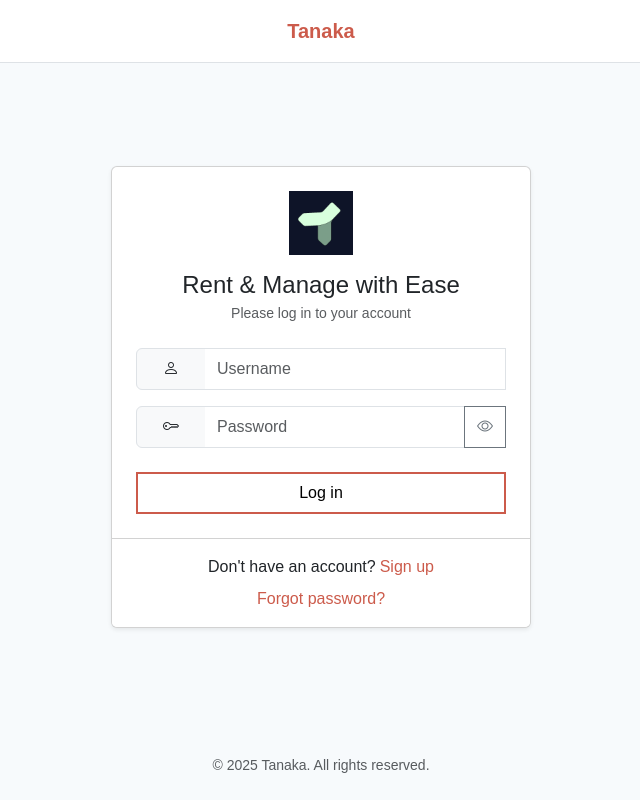
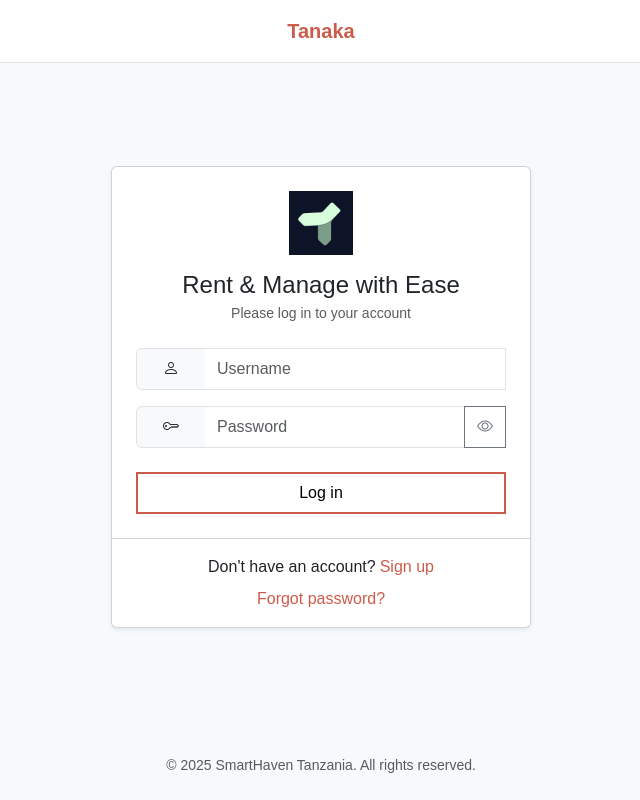
Before and after one commit to athumani1245/sp, a React (Create React App) app: page / in a window 1280 px wide. Shown: the whole page, without its empty margins (319-959 px from the left). Built offline with nearby package versions, Linux system fonts and the light colour scheme; a web font is replaced by a local one.

Commit message:
Fix: Tanaka -> SmartHaven Tanzania

```diff
--- a/src/pages/ForgotPassword.jsx
+++ b/src/pages/ForgotPassword.jsx
@@ -117,7 +117,7 @@ function ForgotPassword() {
             {/* Footer */}
             <footer className="py-4 text-center">
                 <div className="text-muted small">
-                    &copy; {new Date().getFullYear()} Tanaka. All rights reserved.
+                    &copy; {new Date().getFullYear()} SmartHaven Tanzania. All rights reserved.
                 </div>
             </footer>
         </div>
--- a/src/pages/Login.jsx
+++ b/src/pages/Login.jsx
@@ -140,7 +140,7 @@ function Login() {
             </div>
             <footer className="py-4 text-center">
                 <div className="text-muted small">
-                    &copy; {new Date().getFullYear()} Tanaka. All rights reserved.
+                    &copy; {new Date().getFullYear()} SmartHaven Tanzania. All rights reserved.
                 </div>
             </footer>
         </div>
--- a/src/pages/Register.jsx
+++ b/src/pages/Register.jsx
@@ -194,7 +194,7 @@ function Register() {
             {/* Footer */}
             <footer className="py-4 text-center">
                 <div className="text-muted small">
-                    &copy; {new Date().getFullYear()} Tanaka. All rights reserved.
+                    &copy; {new Date().getFullYear()} SmartHaven Tanzania. All rights reserved.
                 </div>
             </footer>
         </div>
--- a/src/pages/VerifyOtp.jsx
+++ b/src/pages/VerifyOtp.jsx
@@ -198,7 +198,7 @@ function OtpVerify() {
             {/* Footer */}
             <footer className="py-4 text-center">
                 <div className="text-muted small">
-                    &copy; {new Date().getFullYear()} Tanaka. All rights reserved.
+                    &copy; {new Date().getFullYear()} SmartHaven Tanzania. All rights reserved.
                 </div>
             </footer>
         </div>
```
